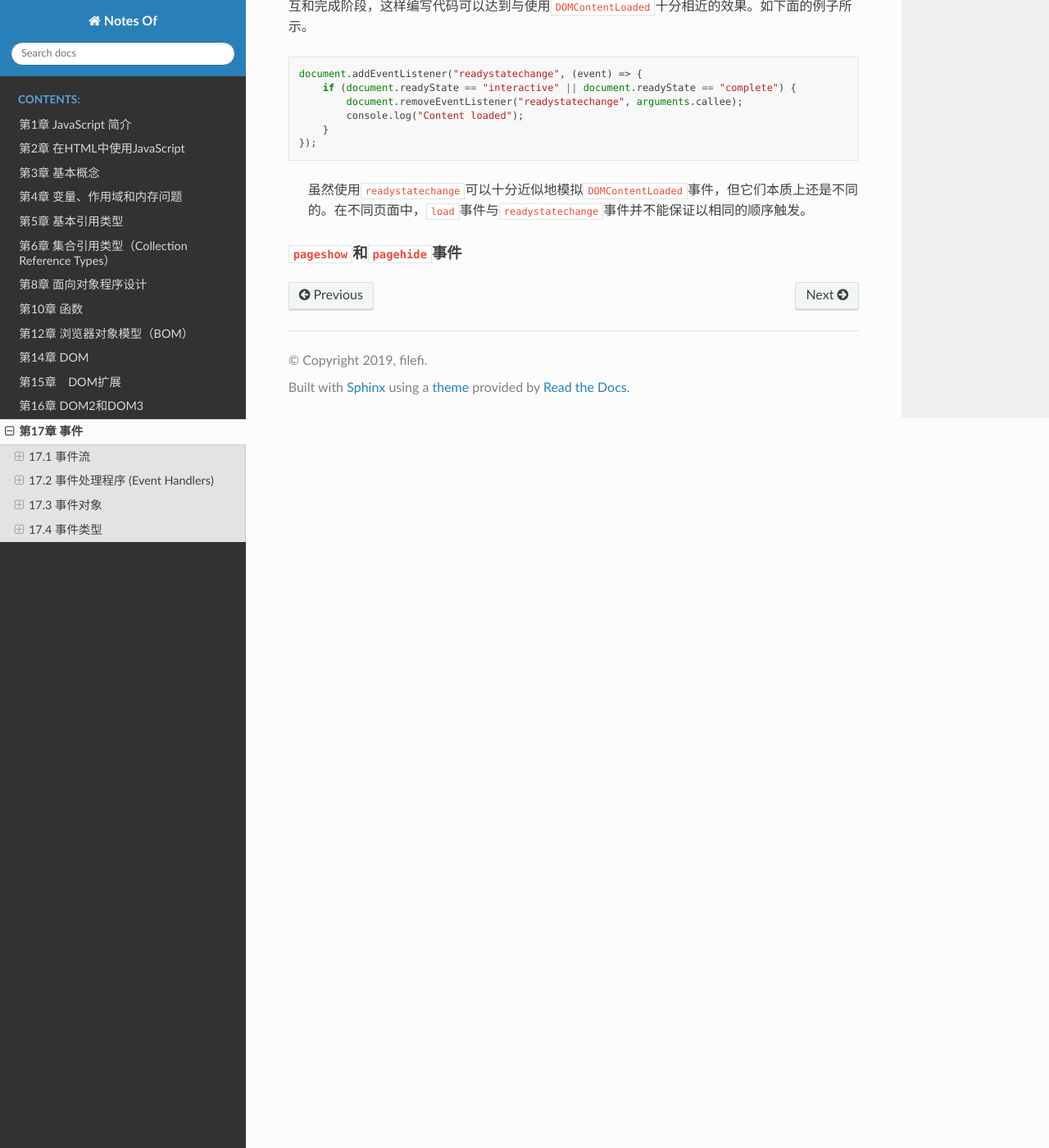
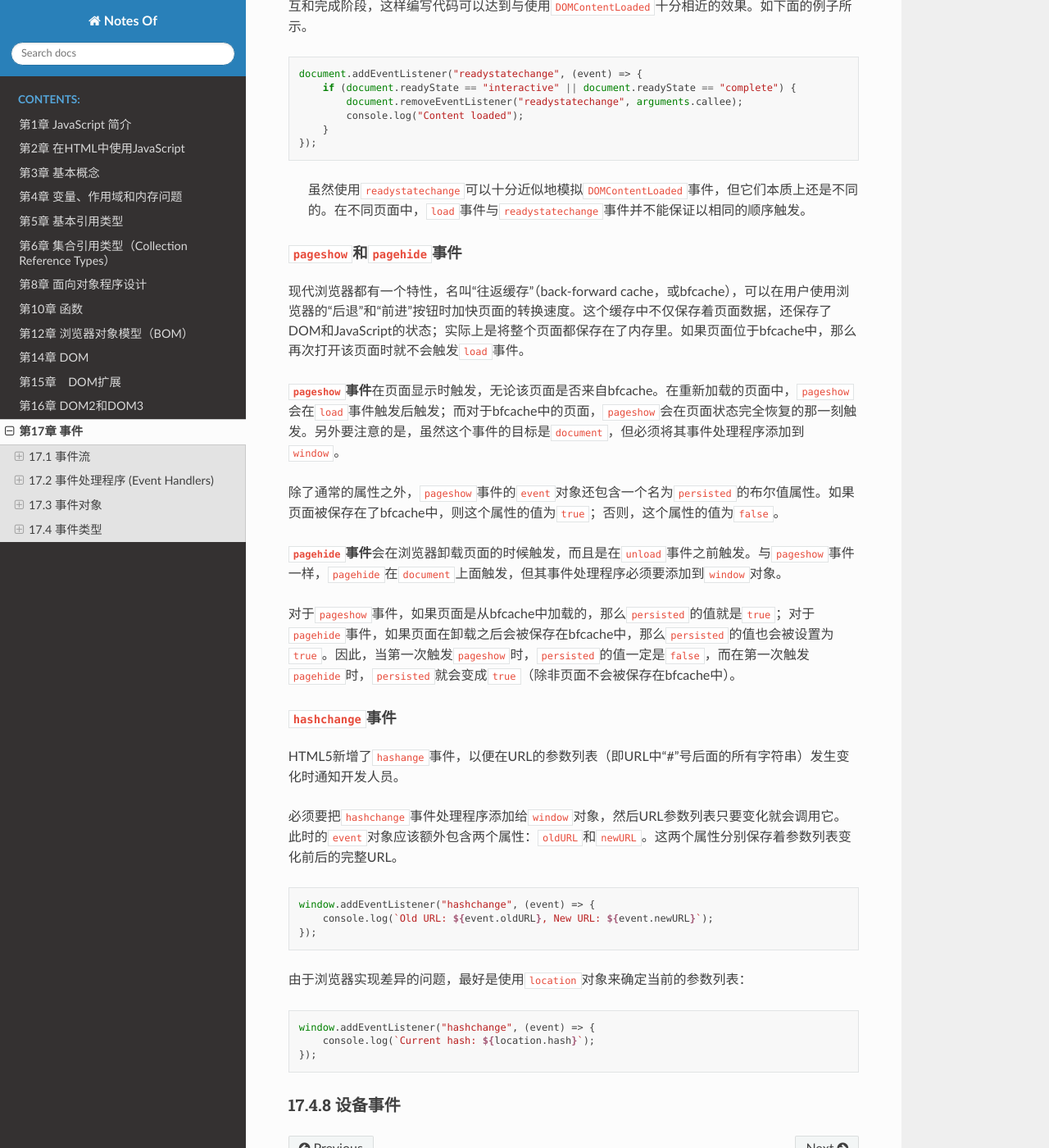
Before and after one commit to filefi/NotesOfProfessional-JavaScript-for-Web-Developers, a Sphinx documentation site: the page built from source/Chapter17-Events.md, in a window 1280 px wide and 1400 px high, scrolled down 25102 px. Shown: the whole window at 82% size. Built offline with Sphinx 7.4.7 and the Read the Docs theme 2.0.0, drawn with Linux system fonts in a browser that asks for light colours.

````diff
--- a/source/Chapter17-Events.md
+++ b/source/Chapter17-Events.md
@@ -921,3 +921,35 @@ document.addEventListener("readystatechange", (event) => {
 > 虽然使用`readystatechange`可以十分近似地模拟`DOMContentLoaded`事件，但它们本质上还是不同的。在不同页面中，`load`事件与`readystatechange`事件并不能保证以相同的顺序触发。
 
 #### `pageshow`和`pagehide`事件
+
+现代浏览器都有一个特性，名叫“往返缓存”（back-forward cache，或bfcache），可以在用户使用浏览器的“后退”和“前进”按钮时加快页面的转换速度。这个缓存中不仅保存着页面数据，还保存了DOM和JavaScript的状态；实际上是将整个页面都保存在了内存里。如果页面位于bfcache中，那么再次打开该页面时就不会触发`load`事件。
+
+**`pageshow`事件**在页面显示时触发，无论该页面是否来自bfcache。在重新加载的页面中，`pageshow`会在`load`事件触发后触发；而对于bfcache中的页面，`pageshow`会在页面状态完全恢复的那一刻触发。另外要注意的是，虽然这个事件的目标是`document`，但必须将其事件处理程序添加到`window`。
+
+除了通常的属性之外，`pageshow`事件的`event`对象还包含一个名为`persisted`的布尔值属性。如果页面被保存在了bfcache中，则这个属性的值为`true`；否则，这个属性的值为`false`。
+
+**`pagehide`事件**会在浏览器卸载页面的时候触发，而且是在`unload`事件之前触发。与`pageshow`事件一样，`pagehide`在`document`上面触发，但其事件处理程序必须要添加到`window`对象。
+
+对于`pageshow`事件，如果页面是从bfcache中加载的，那么`persisted`的值就是`true`；对于`pagehide`事件，如果页面在卸载之后会被保存在bfcache中，那么`persisted`的值也会被设置为`true`。因此，当第一次触发`pageshow`时，`persisted`的值一定是`false`，而在第一次触发`pagehide`时，`persisted`就会变成`true`（除非页面不会被保存在bfcache中）。
+
+#### `hashchange`事件
+
+HTML5新增了`hashange`事件，以便在URL的参数列表（即URL中“#”号后面的所有字符串）发生变化时通知开发人员。
+
+必须要把`hashchange`事件处理程序添加给`window`对象，然后URL参数列表只要变化就会调用它。此时的`event`对象应该额外包含两个属性：`oldURL`和`newURL`。这两个属性分别保存着参数列表变化前后的完整URL。
+
+```js
+window.addEventListener("hashchange", (event) => {
+    console.log(`Old URL: ${event.oldURL}, New URL: ${event.newURL}`);
+});
+```
+
+由于浏览器实现差异的问题，最好是使用`location`对象来确定当前的参数列表：
+
+```js
+window.addEventListener("hashchange", (event) => {
+    console.log(`Current hash: ${location.hash}`);
+});
+```
+
+### 17.4.8 设备事件
````
